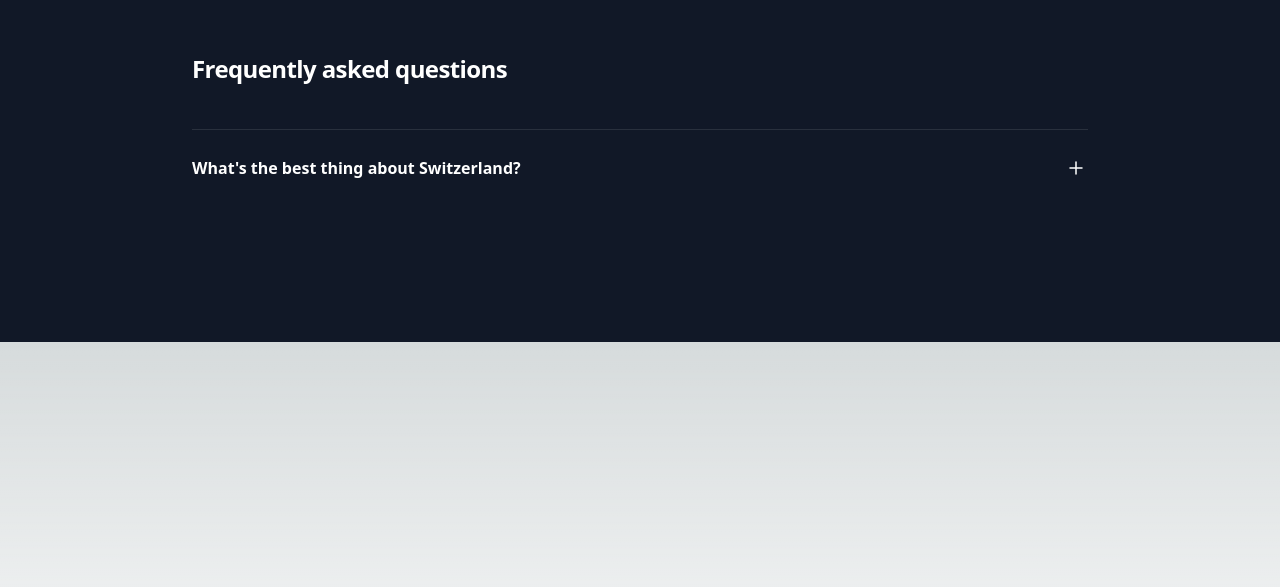
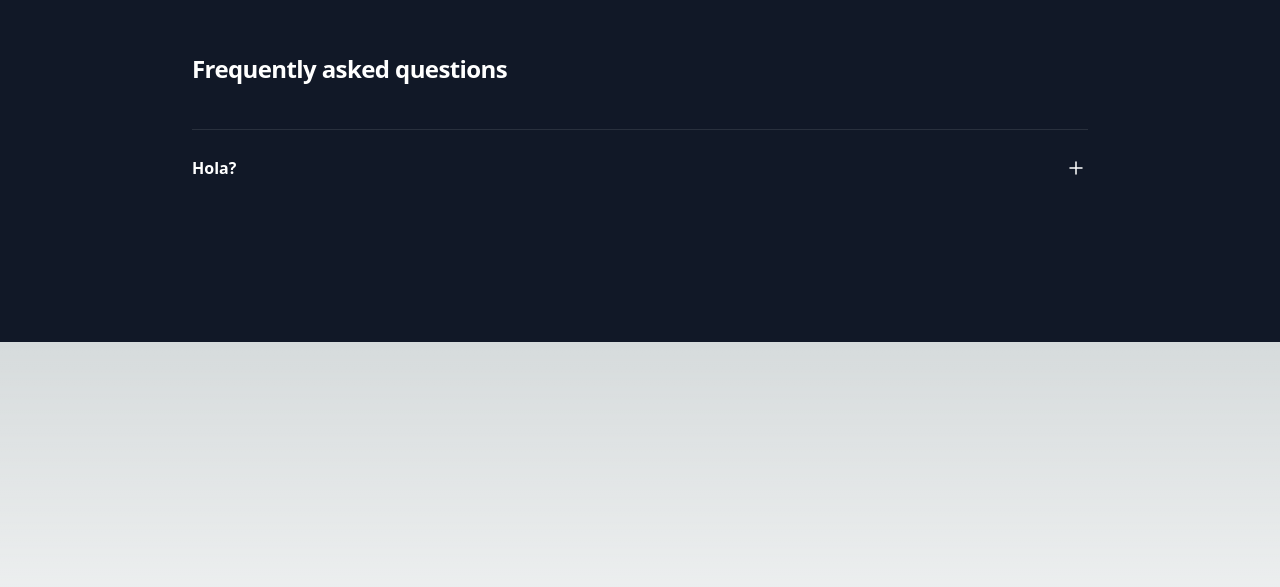
Before and after one commit to KiraBelak/dreambacker, a Next.js app: page /terms in a window 1280 px wide. Shown: the part 111-698 px from the top of the page. Built offline with nearby package versions, Linux system fonts and the light colour scheme; what @thirdweb-dev/react would draw is missing.

Commit message:
ignirar este commit

```diff
--- a/pages/terms.js
+++ b/pages/terms.js
@@ -3,7 +3,7 @@ import { MinusSmallIcon, PlusSmallIcon } from "@heroicons/react/24/outline";
 
 const faqs = [
   {
-    question: "What's the best thing about Switzerland?",
+    question: "Hola?",
     answer:
       "I don't know, but the flag is a big plus. Lorem ipsum dolor sit amet consectetur adipisicing elit. Quas cupiditate laboriosam fugiat.",
   },
```
